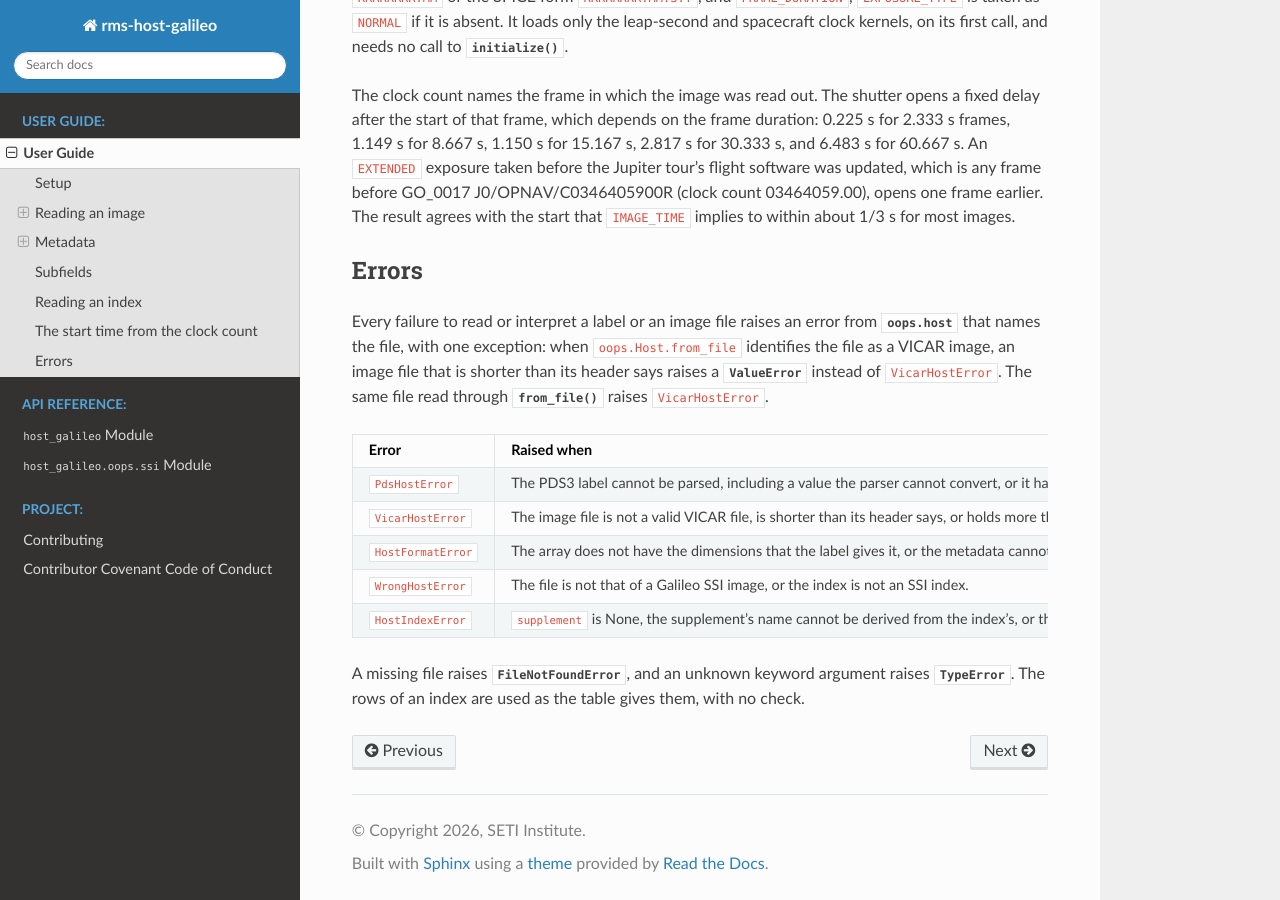
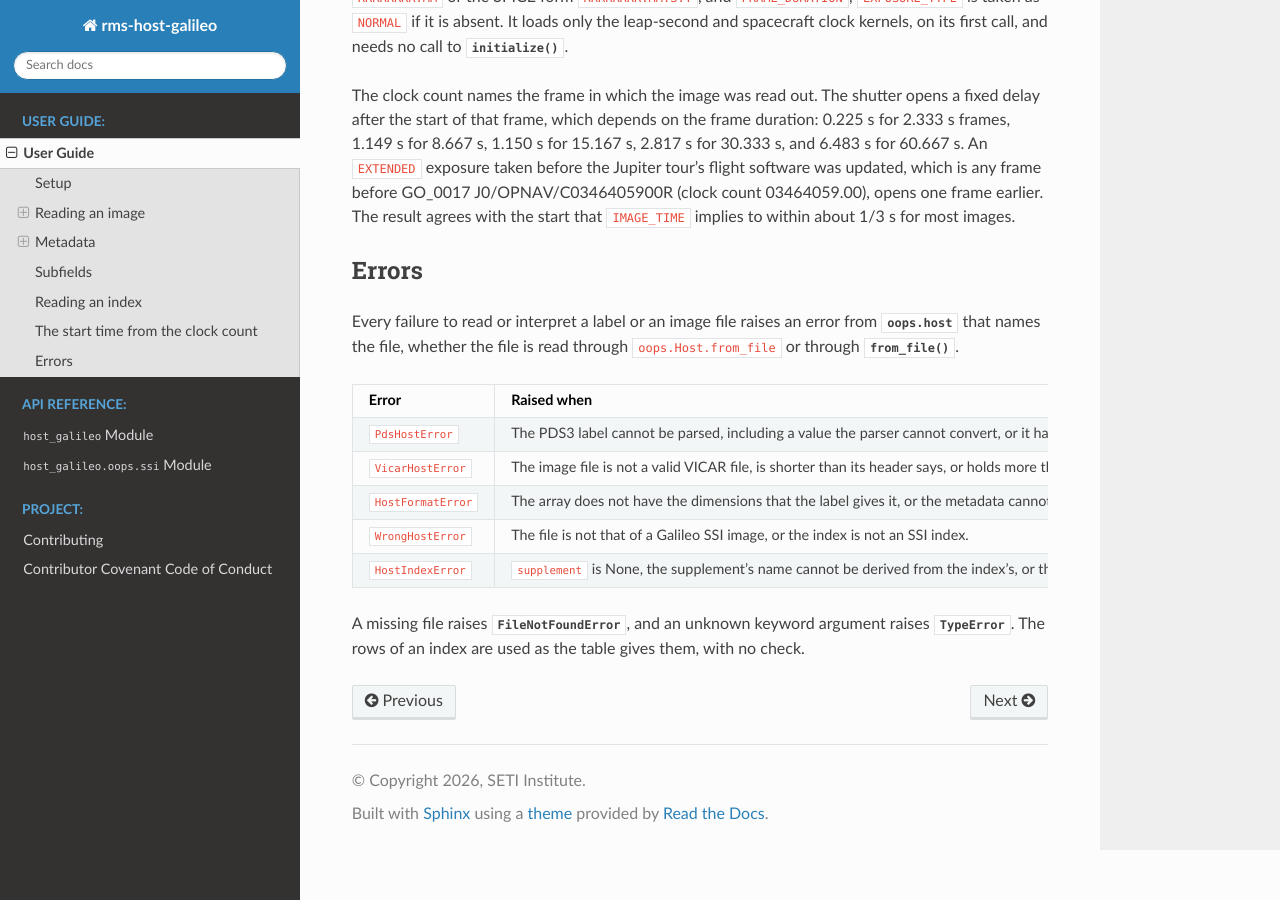
Before and after one commit to SETI/rms-host-galileo, a Sphinx documentation site: the page built from docs/user_guide.rst, in a window 1280 px wide and 900 px high, scrolled down 4743 px. Built offline with Sphinx 7.4.7 and the Read the Docs theme 3.1.0, drawn with Linux system fonts in a browser that asks for light colours.

Commit message:
Drop the truncated-image exception from the guide
oops.Host.from_file now turns a truncated VICAR file into VicarHostError
naming the file, so both entry points raise a host error for every failure
to read a label or image file.

Co-Authored-By: Claude Opus 5.5 <noreply@anthropic.com>
Claude-Session: https://claude.ai/code/session_01RG3ZiBNx376YVT9xgP1ET9

```diff
--- a/docs/user_guide.rst
+++ b/docs/user_guide.rst
@@ -281,10 +281,8 @@ Errors
 ------
 
 Every failure to read or interpret a label or an image file raises an error from
-:mod:`oops.host` that names the file, with one exception: when ``oops.Host.from_file``
-identifies the file as a VICAR image, an image file that is shorter than its header says
-raises a :class:`ValueError` instead of ``VicarHostError``. The same file read through
-:meth:`~host_galileo.oops.ssi.GalileoSSI.from_file` raises ``VicarHostError``.
+:mod:`oops.host` that names the file, whether the file is read through
+``oops.Host.from_file`` or through :meth:`~host_galileo.oops.ssi.GalileoSSI.from_file`.
 
 .. list-table::
    :header-rows: 1
```
